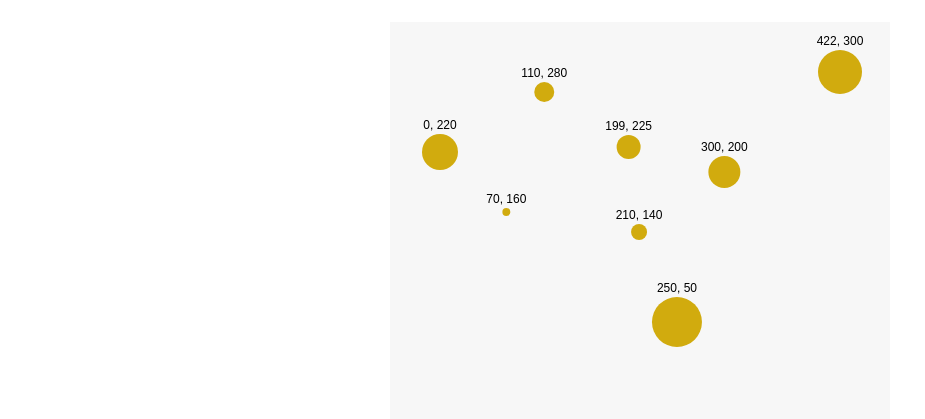
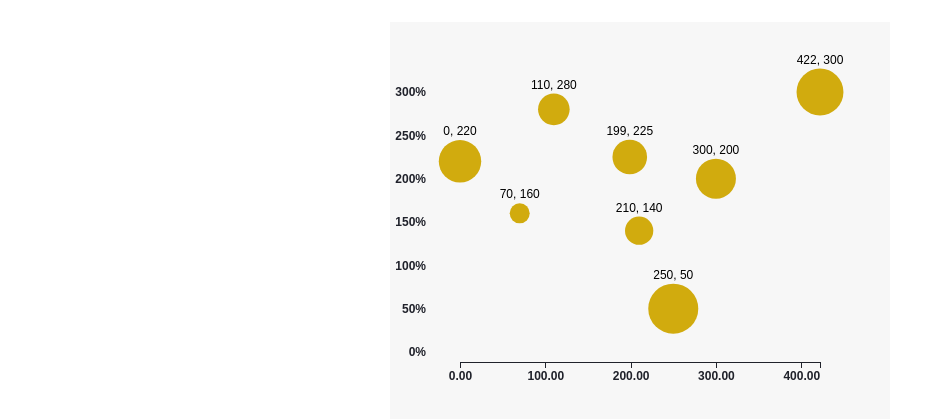
Before and after one commit to maxitron93/d3_relearn, a website built with webpack: page src/index.html in a window 1280 px wide. Shown: the part 61-480 px from the top of the page, without its empty margins (0-925 px from the left). Built offline with nearby package versions, Linux system fonts and the light colour scheme.

Commit message:
Finish Section 4 Axis

```diff
--- a/src/js/sectionsJS/section4JS_2_scatter.js
+++ b/src/js/sectionsJS/section4JS_2_scatter.js
@@ -4,13 +4,15 @@ import { data4_2_scatter } from './data'
 const initSection4_2_scatter = () => {
     const chartWidth = 500
     const chartHeight = 400
-    const padding = 50
+    const padding = 70
 
     // Create SVG element
     let svg = d3.select('#chart')
                 .append('svg')
                 .attr('width', '100%')
                 .attr('height', '100%')
+
+
 
     // Create scales
     let xScale = d3.scaleLinear()
@@ -25,8 +27,46 @@ const initSection4_2_scatter = () => {
     })])
     yScale.range([chartHeight - padding, padding]) // Reversing the range values 'flips' the chart so it reads bottom to top
 
+    let aScale = d3.scaleSqrt()
+    aScale.domain([0, d3.max(data4_2_scatter, (dataPoint) => {
+        return dataPoint[2]
+    })])
+    aScale.range([0, 25])
+
+
+
+    // Create x and y axis
+    let xAxis = d3.axisBottom() // axisTop is for changing the side of the tick labels
+    xAxis.scale(xScale) // Can pass-in xScale
+    xAxis.ticks(5) // Determine the number of ticks
+    // xAxis.tickValues([0, 400]) // Set the tick values
+    xAxis.tickFormat((dataPoint) => {
+        return dataPoint + '.00'
+    })
+
+    let yAxis = d3.axisLeft()
+    yAxis.scale(yScale)
+    yAxis.ticks(5)
+    yAxis.tickFormat((dataPoint) => {
+        return dataPoint + '%'
+    })
+
+
+
+    // Render x and y axis
+    svg.append('g')
+    .attr('class', 'x-axis')
+    .attr('transform', 'translate(0,' + (chartHeight - 60) + ')')
+    .call(xAxis)
+
+    svg.append('g')
+    .attr('class', 'y-axis')
+    .attr('transform', 'translate(45,0)')
+    .call(yAxis)
+
+
     // Create circles
-    svg.selectAll('circle')
+    svg.append('g').selectAll('circle')
     .data(data4_2_scatter)
     .enter()
     .append('circle')
@@ -34,15 +74,17 @@ const initSection4_2_scatter = () => {
         return xScale(dataPoint[0])
     })
     .attr('r', (dataPoint, index) => {
-        return dataPoint[2] / 10
+        return aScale(dataPoint[2])
     })
     .attr('cy', (dataPoint) => {
         return yScale(dataPoint[1])
     })
     .attr('fill', '#D1AB0E')
 
+
+
     // Create labels
-    svg.selectAll('text')
+    svg.append('g').selectAll('text') // Need to do .append('g') so the 'text' in the axis isn't selected
     .data(data4_2_scatter)
     .enter()
     .append('text')
@@ -53,7 +95,7 @@ const initSection4_2_scatter = () => {
         return xScale(dataPoint[0])
     })
     .attr('y', (dataPoint, index) => {
-        return  yScale(dataPoint[1]) - dataPoint[2] / 10 - 5
+        return  yScale(dataPoint[1]) - aScale(dataPoint[2]) - 5
     })
     .attr('text-anchor', 'middle')
     .attr('font-size', '12px')
--- a/src/scss/_section4_2_scatter.scss
+++ b/src/scss/_section4_2_scatter.scss
@@ -4,3 +4,27 @@
     background-color: #f7f7f7;
     margin: 25px auto;
 }
+
+.x-axis path,
+.x-axis line {
+    shape-rendering: crispEdges;
+    stroke-width: 1px;
+}
+
+.x-axis text {
+    font-family: sans-serif;
+    font-weight: bold;
+    font-size: 12px
+}
+
+.y-axis path,
+.y-axis line {
+    shape-rendering: crispEdges;
+    stroke-width: 0px;
+}
+
+.y-axis text {
+    font-family: sans-serif;
+    font-weight: bold;
+    font-size: 12px
+}
```
